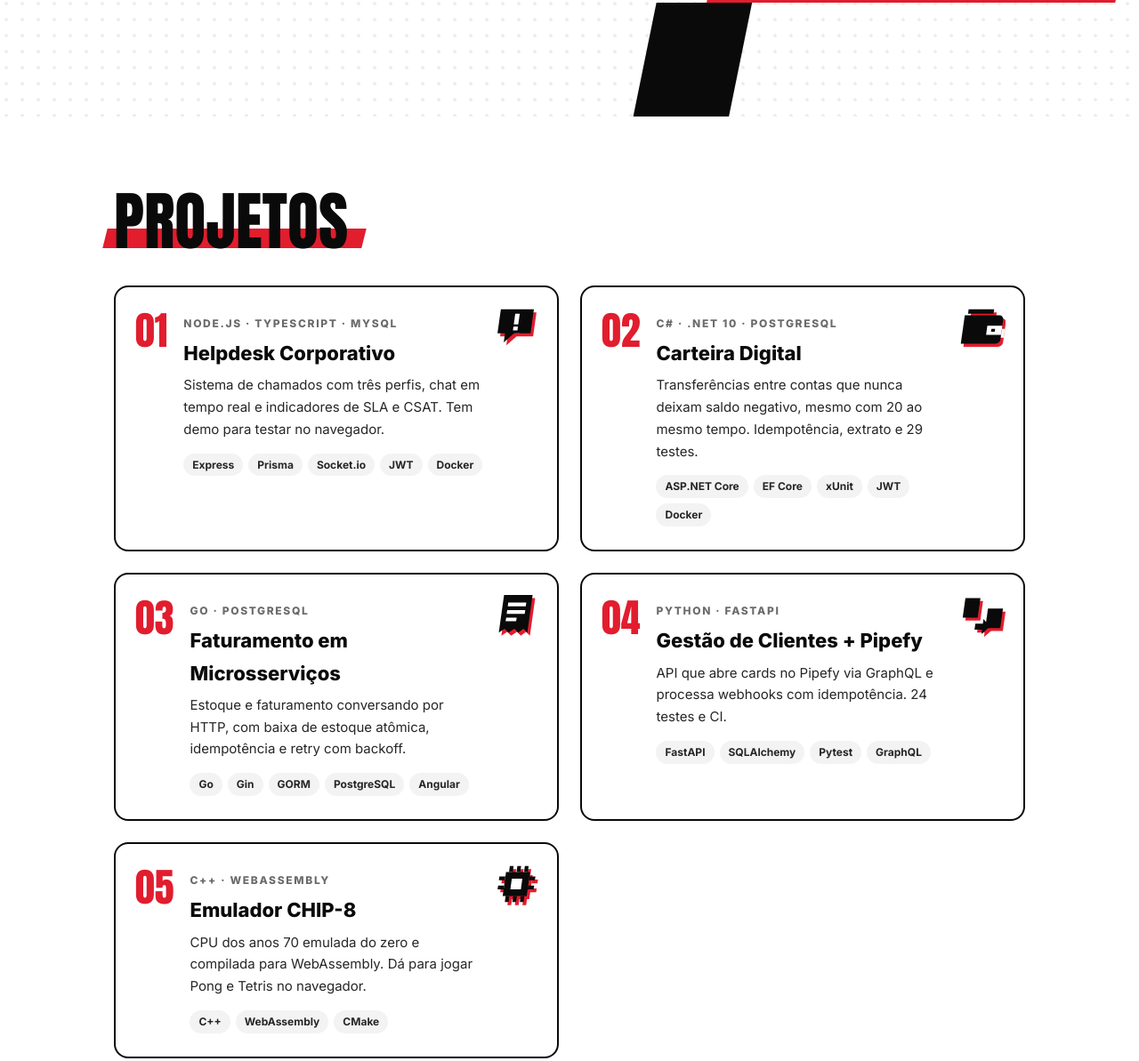
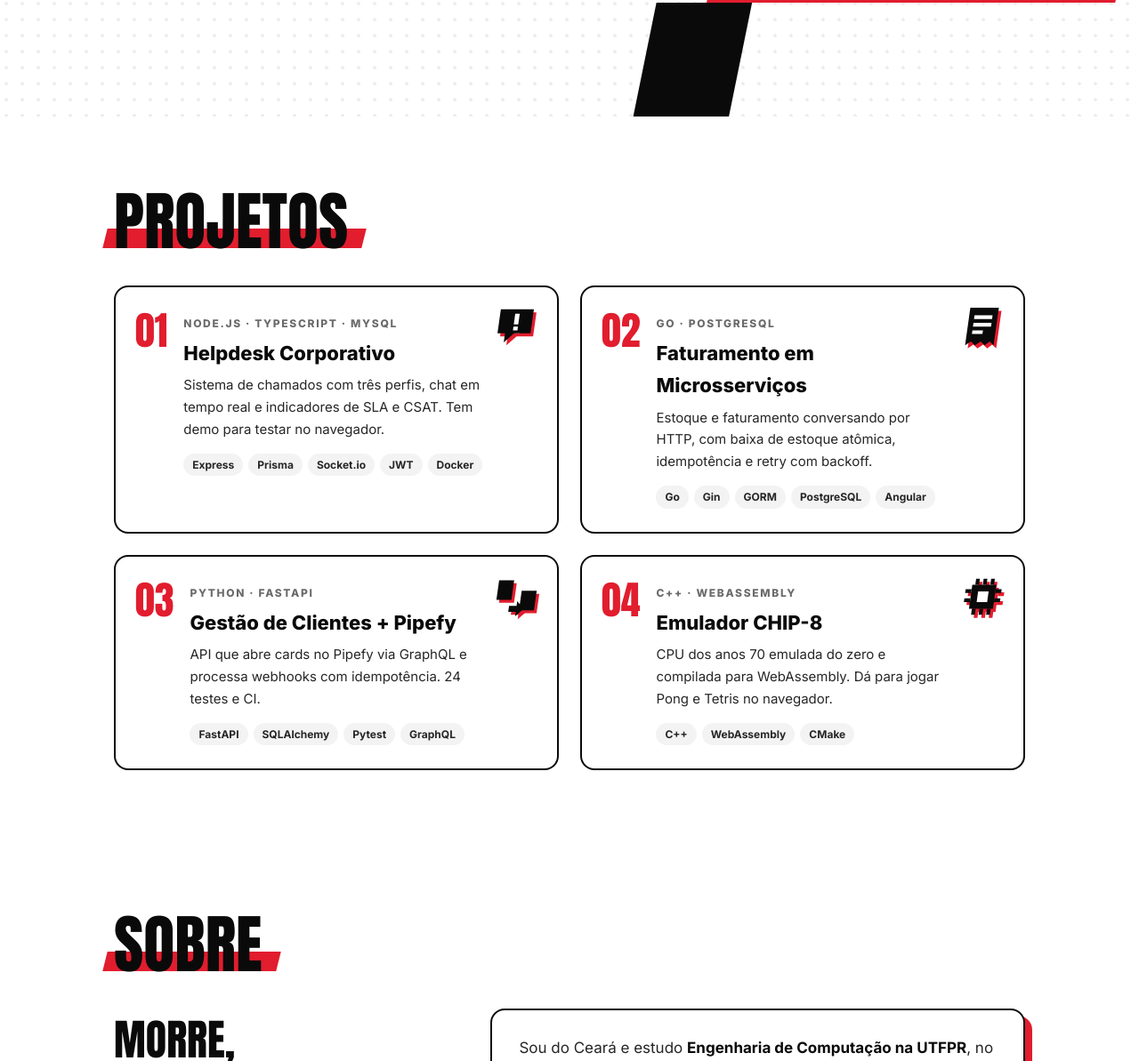
Before and after one commit to VitorAngN/vitorangn.github.io, a plain HTML site: page index.html in a window 1280 px wide. Shown: the part 669-1862 px from the top of the page at 89% size. Drawn offline with Linux system fonts and the light colour scheme.

Commit message:
Remove a Carteira Digital dos projetos por enquanto

```diff
--- a/index.html
+++ b/index.html
@@ -147,7 +147,7 @@ h2.visivel::after{transform:skew(-14deg) scaleX(1)}
     <p class="lead">Desenvolvedor back-end atrás do primeiro estágio. APIs testadas, banco relacional, Docker e CI.</p>
   </div>
   <ul class="menu">
-    <li><a href="#projetos"><span class="papel"></span>Projetos<small>05</small></a></li>
+    <li><a href="#projetos"><span class="papel"></span>Projetos<small>04</small></a></li>
     <li><a href="#sobre"><span class="papel"></span>Sobre</a></li>
     <li><a href="#stack"><span class="papel"></span>Stack</a></li>
     <li><a href="#contato"><span class="papel"></span>Contato</a></li>
@@ -161,32 +161,26 @@ h2.visivel::after{transform:skew(-14deg) scaleX(1)}
         <div class="tags"><span>Express</span><span>Prisma</span><span>Socket.io</span><span>JWT</span><span>Docker</span></div></div>
         <span class="ir">→</span><svg class="icone" viewBox="0 0 64 64" aria-hidden="true"><g transform="skewX(-8) translate(6 0)"><g transform="translate(4 4)" fill="var(--red)"><path d="M8 8h44v32H30l-12 12v-12H8z"/><rect x="28" y="14" width="6" height="14" fill="var(--icone-fundo)"/><rect x="28" y="31" width="6" height="5" fill="var(--icone-fundo)"/></g><g fill="currentColor"><path d="M8 8h44v32H30l-12 12v-12H8z"/><rect x="28" y="14" width="6" height="14" fill="var(--icone-fundo)"/><rect x="28" y="31" width="6" height="5" fill="var(--icone-fundo)"/></g></g></svg>
       </a>
-      <a class="proj revelar" href="https://vitorangn.github.io/carteira-digital-dotnet/" style="--i:1">
+      <a class="proj revelar" href="https://vitorangn.github.io/invoice-microservices-go/" style="--i:1">
         <span class="num">02</span>
-        <div class="corpo"><span class="meta">C# · .NET 10 · PostgreSQL</span><h3>Carteira Digital</h3><p>Transferências entre contas que nunca deixam saldo negativo, mesmo com 20 ao mesmo tempo. Idempotência, extrato e 29 testes.</p>
-        <div class="tags"><span>ASP.NET Core</span><span>EF Core</span><span>xUnit</span><span>JWT</span><span>Docker</span></div></div>
-        <span class="ir">→</span><svg class="icone" viewBox="0 0 64 64" aria-hidden="true"><g transform="skewX(-8) translate(6 0)"><g transform="translate(4 4)" fill="var(--red)"><path d="M6 16h46a6 6 0 0 1 6 6v26a6 6 0 0 1-6 6H6z"/><path d="M10 8h34v6H10z"/><rect x="38" y="30" width="20" height="12" fill="var(--icone-fundo)"/><rect x="44" y="34" width="5" height="4"/></g><g fill="currentColor"><path d="M6 16h46a6 6 0 0 1 6 6v26a6 6 0 0 1-6 6H6z"/><path d="M10 8h34v6H10z"/><rect x="38" y="30" width="20" height="12" fill="var(--icone-fundo)"/><rect x="44" y="34" width="5" height="4"/></g></g></svg>
-      </a>
-      <a class="proj revelar" href="https://vitorangn.github.io/invoice-microservices-go/" style="--i:2">
-        <span class="num">03</span>
         <div class="corpo"><span class="meta">Go · PostgreSQL</span><h3>Faturamento em Microsserviços</h3><p>Estoque e faturamento conversando por HTTP, com baixa de estoque atômica, idempotência e retry com backoff.</p>
         <div class="tags"><span>Go</span><span>Gin</span><span>GORM</span><span>PostgreSQL</span><span>Angular</span></div></div>
         <span class="ir">→</span><svg class="icone" viewBox="0 0 64 64" aria-hidden="true"><g transform="skewX(-8) translate(6 0)"><g transform="translate(4 4)" fill="var(--red)"><path d="M12 6h38v50l-6-5-6 5-6-5-7 5-6-5-7 5z"/><rect x="19" y="16" width="24" height="5" fill="var(--icone-fundo)"/><rect x="19" y="26" width="24" height="5" fill="var(--icone-fundo)"/><rect x="19" y="36" width="14" height="5" fill="var(--icone-fundo)"/></g><g fill="currentColor"><path d="M12 6h38v50l-6-5-6 5-6-5-7 5-6-5-7 5z"/><rect x="19" y="16" width="24" height="5" fill="var(--icone-fundo)"/><rect x="19" y="26" width="24" height="5" fill="var(--icone-fundo)"/><rect x="19" y="36" width="14" height="5" fill="var(--icone-fundo)"/></g></g></svg>
       </a>
-      <a class="proj revelar" href="https://vitorangn.github.io/mundo-invest-backend-pipefy/" style="--i:3">
-        <span class="num">04</span>
+      <a class="proj revelar" href="https://vitorangn.github.io/mundo-invest-backend-pipefy/" style="--i:2">
+        <span class="num">03</span>
         <div class="corpo"><span class="meta">Python · FastAPI</span><h3>Gestão de Clientes + Pipefy</h3><p>API que abre cards no Pipefy via GraphQL e processa webhooks com idempotência. 24 testes e CI.</p>
         <div class="tags"><span>FastAPI</span><span>SQLAlchemy</span><span>Pytest</span><span>GraphQL</span></div></div>
         <span class="ir">→</span><svg class="icone" viewBox="0 0 64 64" aria-hidden="true"><g transform="skewX(-8) translate(6 0)"><g transform="translate(4 4)" fill="var(--red)"><rect x="6" y="10" width="20" height="26"/><rect x="38" y="24" width="20" height="26"/><path d="M24 44h10v-6l10 10-10 10v-6H24z"/></g><g fill="currentColor"><rect x="6" y="10" width="20" height="26"/><rect x="38" y="24" width="20" height="26"/><path d="M24 44h10v-6l10 10-10 10v-6H24z"/></g></g></svg>
       </a>
-      <a class="proj revelar" href="https://vitorangn.github.io/oldCPUEmulator/" style="--i:4">
-        <span class="num">05</span>
+      <a class="proj revelar" href="https://vitorangn.github.io/oldCPUEmulator/" style="--i:3">
+        <span class="num">04</span>
         <div class="corpo"><span class="meta">C++ · WebAssembly</span><h3>Emulador CHIP-8</h3><p>CPU dos anos 70 emulada do zero e compilada para WebAssembly. Dá para jogar Pong e Tetris no navegador.</p>
         <div class="tags"><span>C++</span><span>WebAssembly</span><span>CMake</span></div></div>
         <span class="ir">→</span><svg class="icone" viewBox="0 0 64 64" aria-hidden="true"><g transform="skewX(-8) translate(6 0)"><g transform="translate(4 4)" fill="var(--red)"><rect x="16" y="16" width="32" height="32"/><g><rect x="20" y="8" width="5" height="8"/><rect x="30" y="8" width="5" height="8"/><rect x="40" y="8" width="5" height="8"/><rect x="20" y="48" width="5" height="8"/><rect x="30" y="48" width="5" height="8"/><rect x="40" y="48" width="5" height="8"/><rect x="8" y="22" width="8" height="5"/><rect x="8" y="34" width="8" height="5"/><rect x="48" y="22" width="8" height="5"/><rect x="48" y="34" width="8" height="5"/></g><rect x="25" y="25" width="14" height="14" fill="var(--icone-fundo)"/></g><g fill="currentColor"><rect x="16" y="16" width="32" height="32"/><g><rect x="20" y="8" width="5" height="8"/><rect x="30" y="8" width="5" height="8"/><rect x="40" y="8" width="5" height="8"/><rect x="20" y="48" width="5" height="8"/><rect x="30" y="48" width="5" height="8"/><rect x="40" y="48" width="5" height="8"/><rect x="8" y="22" width="8" height="5"/><rect x="8" y="34" width="8" height="5"/><rect x="48" y="22" width="8" height="5"/><rect x="48" y="34" width="8" height="5"/></g><rect x="25" y="25" width="14" height="14" fill="var(--icone-fundo)"/></g></g></svg>
       </a></div></section>
-<section id="sobre"><h2 class="titulo">Sobre</h2><div class="sobre"><div class="citacao revelar">Morre,<br><span>aprende,</span><br>tenta de novo.</div><div class="texto revelar" style="--i:1"><p>Sou do Ceará e estudo <strong>Engenharia de Computação na UTFPR</strong>, no Paraná. Antes da faculdade fiz o técnico em informática e trabalhei com suporte, o que me deixou com o hábito de olhar para o sistema rodando, e não só para o código.</p><p>Hoje meu foco é <strong>back-end</strong>: APIs em Node.js/TypeScript, C#/.NET, Go e Python, banco relacional, testes, containers e CI. Gosto dos problemas que aparecem quando muita coisa acontece ao mesmo tempo: dois cliques na mesma ação, uma requisição repetida, um serviço fora do ar.</p><p>Fora do código, sou aquele que morre 40 vezes no mesmo chefe e volta na 41ª. Levo esse jeito para os bugs também.</p></div></div></section>
-<section id="stack"><h2 class="titulo">Stack</h2><div class="stack"><div class="st revelar" style="--i:0"><h4>Back-end</h4><p>Node.js, TypeScript, C#/.NET, Go, Python, Java</p></div><div class="st revelar" style="--i:1"><h4>Dados</h4><p>PostgreSQL, MySQL, Prisma, GORM, SQLAlchemy</p></div><div class="st revelar" style="--i:2"><h4>Entrega</h4><p>Docker, GitHub Actions, Linux, AWS EC2, testes automatizados</p></div><div class="st revelar" style="--i:3"><h4>Base</h4><p>C/C++, estruturas de dados, redes, sistemas operacionais</p></div></div></section>
+<section id="sobre"><h2 class="titulo">Sobre</h2><div class="sobre"><div class="citacao revelar">Morre,<br><span>aprende,</span><br>tenta de novo.</div><div class="texto revelar" style="--i:1"><p>Sou do Ceará e estudo <strong>Engenharia de Computação na UTFPR</strong>, no Paraná. Antes da faculdade fiz o técnico em informática e trabalhei com suporte, o que me deixou com o hábito de olhar para o sistema rodando, e não só para o código.</p><p>Hoje meu foco é <strong>back-end</strong>: APIs em Node.js/TypeScript, Go e Python, banco relacional, testes, containers e CI. Gosto dos problemas que aparecem quando muita coisa acontece ao mesmo tempo: dois cliques na mesma ação, uma requisição repetida, um serviço fora do ar.</p><p>Fora do código, sou aquele que morre 40 vezes no mesmo chefe e volta na 41ª. Levo esse jeito para os bugs também.</p></div></div></section>
+<section id="stack"><h2 class="titulo">Stack</h2><div class="stack"><div class="st revelar" style="--i:0"><h4>Back-end</h4><p>Node.js, TypeScript, Express, Go, Python, Java</p></div><div class="st revelar" style="--i:1"><h4>Dados</h4><p>PostgreSQL, MySQL, Prisma, GORM, SQLAlchemy</p></div><div class="st revelar" style="--i:2"><h4>Entrega</h4><p>Docker, GitHub Actions, Linux, AWS EC2, testes automatizados</p></div><div class="st revelar" style="--i:3"><h4>Base</h4><p>C/C++, estruturas de dados, redes, sistemas operacionais</p></div></div></section>
 <div class="contato revelar" id="contato"><h2 class="titulo visivel">Bora conversar?</h2><p>Se você tem uma vaga de estágio em back-end, eu quero ouvir.</p>
 <div class="acoes"><a class="btn p" href="mailto:victornogueira1130@gmail.com"><span>Enviar e-mail</span></a><a class="btn" href="https://www.linkedin.com/in/vitorangn/"><span>LinkedIn</span></a></div></div>
 </div>
```
